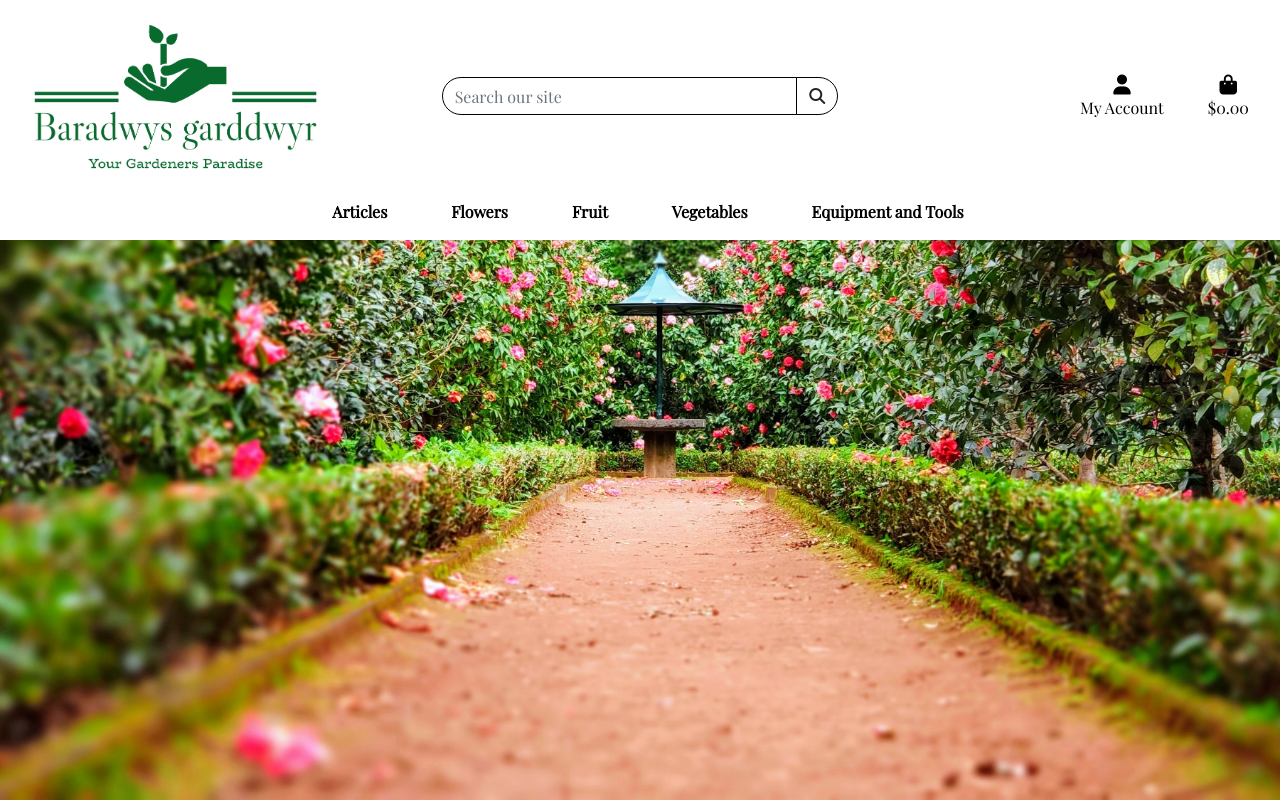
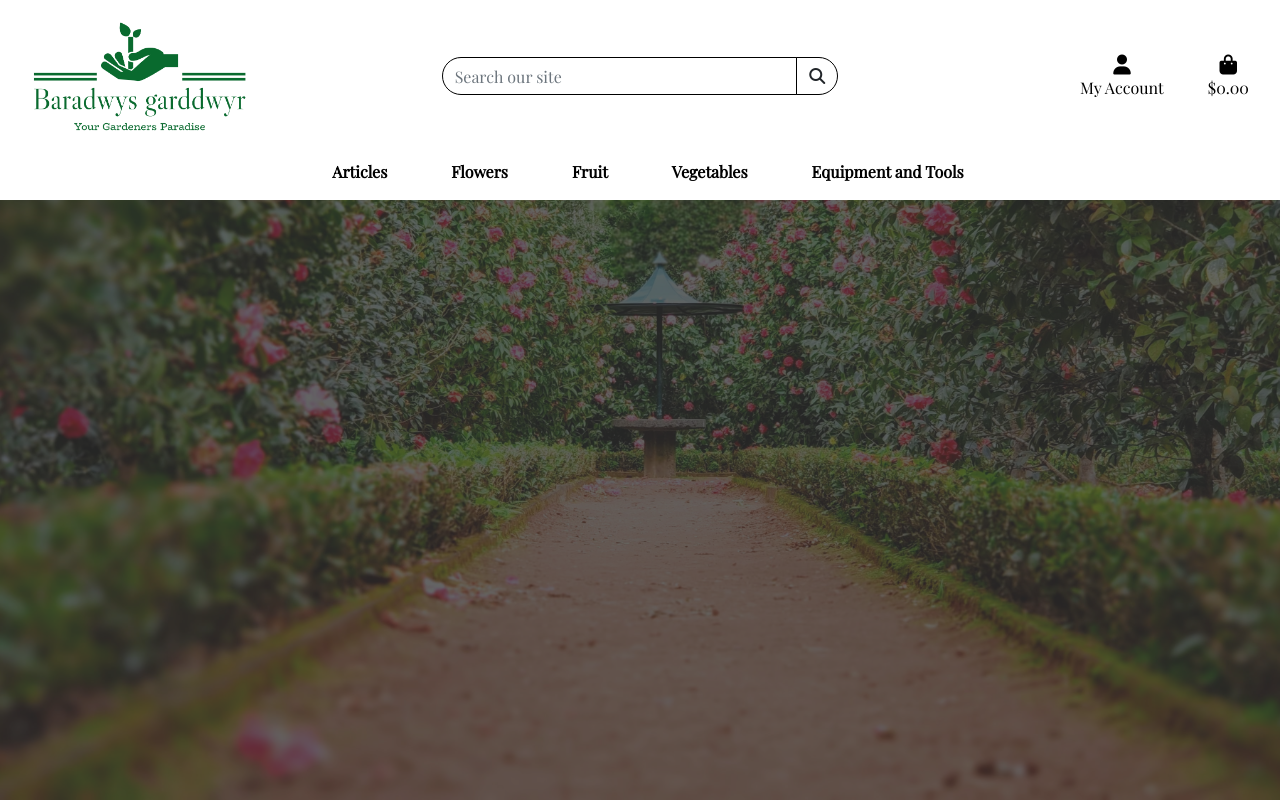
Before and after one commit to jenkidev/MSP4_Baradwys_Garddwyr, a Django app: page /products/ in a window 1280 px wide. Run offline with Django 3.2, Linux system fonts and the light colour scheme; some libraries are stand-ins or nearby versions.

Commit message:
edited logo styling so header did not overflow

```diff
--- a/static/css/base.css
+++ b/static/css/base.css
@@ -15,8 +15,8 @@ body {
 }
 
 .main-logo-img {
-    max-width: 20em;
-    max-height: 10em;
+    max-width: 15em;
+    max-height: 7.5em;
 }
 
 .search-bar {
@@ -25,6 +25,13 @@ body {
 
 .search-button {
     border-radius: 0px 20px 20px 0px !important;
+}
+
+.header-font {
+    margin-top: 1em;
+    color: #fff;
+    text-shadow: 5px 5px 5px #000;
+    font-size: 36px;
 }
 
 .site-blurb {
@@ -46,6 +53,16 @@ body {
 
 .border-black {
     border: 1px solid black !important;
+}
+
+.overlay {
+    height: 100%;
+    width: 100%;
+    top: 0;
+    left: 0;
+    position: fixed;
+    background: rgba(50, 50, 50, 0.75);
+    z-index: -1;
 }
 
 /* -------------------------------- Media Queries */
--- a/templates/base.html
+++ b/templates/base.html
@@ -62,7 +62,7 @@
         <div id="topnav" class="row bg-white pt-lg-2 d-none d-lg-flex">
             <div class="col-12 col-lg-4 my-auto py-1 py-lg-0 text-center text-lg-left">
                 <a href="{% url 'home' %}" class="nav-link main-logo-link">
-                    <img class="main-logo-img" src="media/Logo.png">
+                    <img class="main-logo-img" src="../media/Logo.png">
                 </a>
             </div>
             <div class="col-12 col-lg-4 my-auto py-1 py-lg-0">
```
